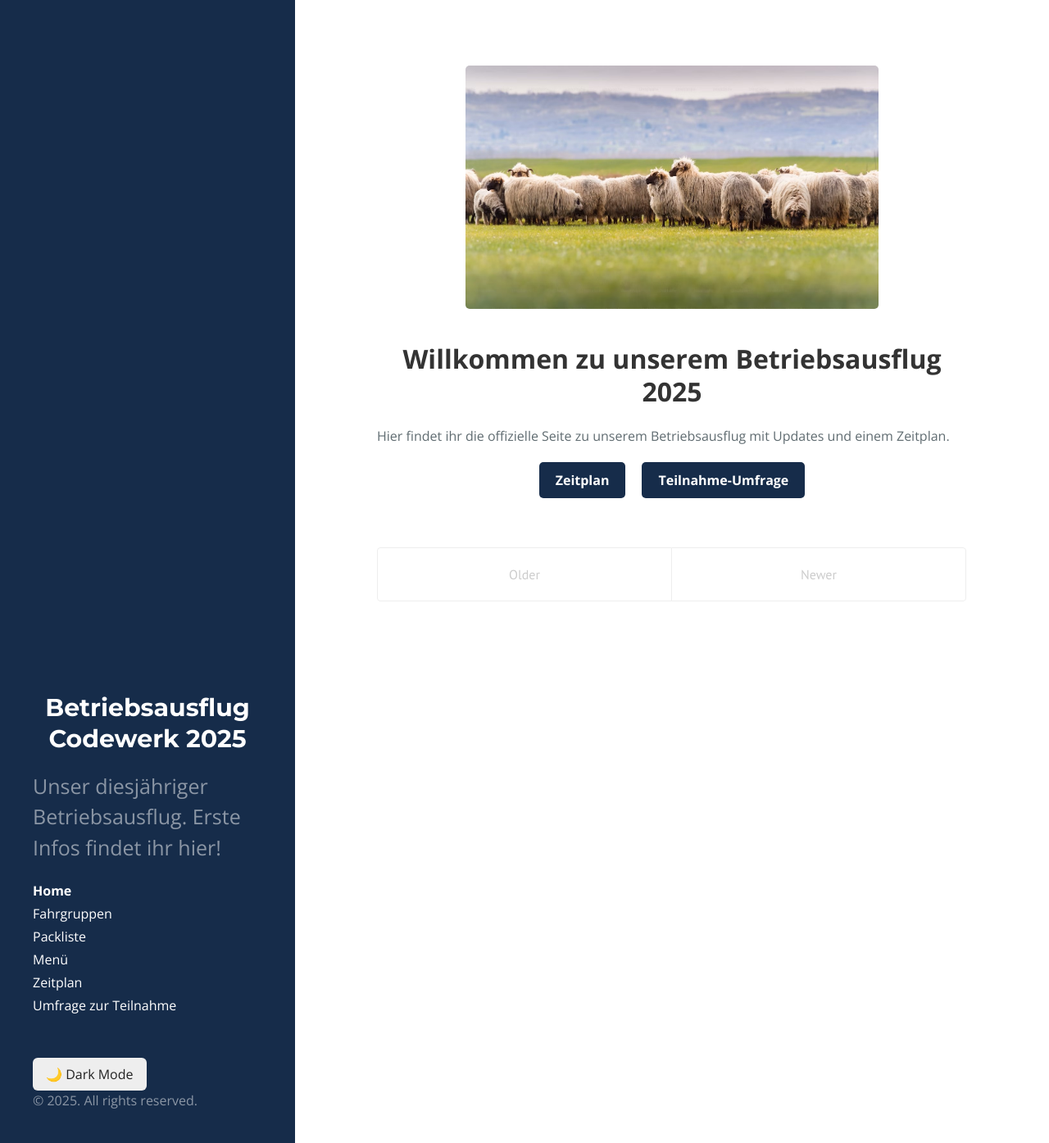
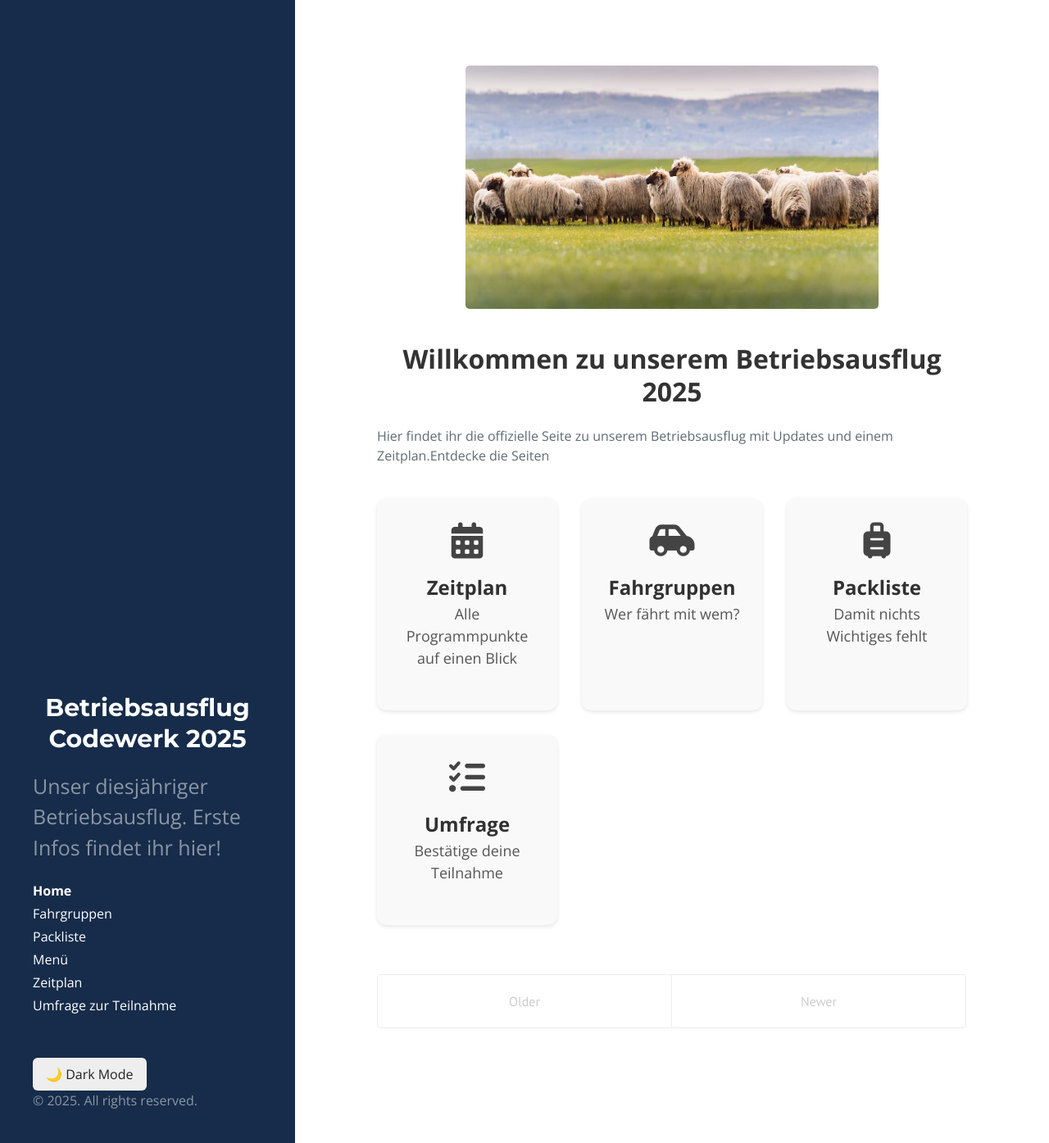
Before and after one commit to voggesbe/Betriebsausflug, a Jekyll site: the page built from index.html, in a window 1280 px wide and 1395 px high. Shown: the whole window at 82% size. Built offline with Jekyll 4.4.1, drawn with Linux system fonts in a browser that asks for light colours; the list of posts is cut into pages by our own code.

Commit message:
feat: update homepage

```diff
--- a/_includes/head.html
+++ b/_includes/head.html
@@ -20,6 +20,7 @@
   <link rel="stylesheet" href="{{ '/assets/css/hyde.css' | relative_url }}">
   <link rel="stylesheet" href="https://fonts.googleapis.com/css?family=PT+Sans:400,400italic,700|Abril+Fatface">
   <link href="https://fonts.googleapis.com/css2?family=Montserrat:wght@700&display=swap" rel="stylesheet">
+  <link rel="stylesheet" href="https://cdnjs.cloudflare.com/ajax/libs/font-awesome/6.5.2/css/all.min.css">
 
   <!-- Your custom styles -->
   <link rel="stylesheet" href="{{ '/assets/css/style.css' | relative_url }}">
--- /dev/null
+++ b/_sass/_link_grid.scss
@@ -0,0 +1,67 @@
+.link-grid {
+  display: grid;
+  grid-template-columns: repeat(auto-fit, minmax(180px, 1fr));
+  gap: 1.5rem;
+  margin: 2rem 0;
+}
+
+.link-card {
+  display: flex;
+  flex-direction: column;
+  align-items: center;
+  text-align: center;
+  background: #f9f9f9;
+  padding: 1.5rem 1rem;
+  border-radius: 12px;
+  text-decoration: none;
+  color: inherit;
+  box-shadow: 0 2px 5px rgba(0, 0, 0, 0.1);
+  transition:
+    transform 0.2s,
+    box-shadow 0.2s;
+}
+
+.link-card i {
+  font-size: 2.2rem;
+  margin-bottom: 0.8rem;
+  color: #444;
+  transition: color 0.3s;
+}
+
+.link-card h3 {
+  margin: 0.2rem 0;
+  font-size: 1.2rem;
+}
+
+.link-card p {
+  font-size: 0.9rem;
+  color: #555;
+}
+
+.link-card:hover {
+  transform: translateY(-5px);
+  box-shadow: 0 4px 10px rgba(0, 0, 0, 0.2);
+}
+
+.link-card:hover i {
+  color: #0077cc; /* highlight on hover */
+}
+
+/* Dark mode */
+body.dark-mode .link-card {
+  background: #1d1d1d;
+  color: #ddd;
+  box-shadow: 0 2px 5px rgba(0, 0, 0, 0.4);
+}
+
+body.dark-mode .link-card p {
+  color: #aaa;
+}
+
+body.dark-mode .link-card i {
+  color: #ccc;
+}
+
+body.dark-mode .link-card:hover i {
+  color: #4da3ff; /* brighter hover in dark mode */
+}
--- a/assets/css/style.scss
+++ b/assets/css/style.scss
@@ -8,6 +8,7 @@
 @import "questionnaire";
 @import "sheep_quiz";
 @import "fahrgruppen";
+@import "link_grid";
 
 #timeslot-list {
     list-style-type: none;
--- a/index.html
+++ b/index.html
@@ -9,11 +9,29 @@ title: Home
 
 
 <h1>Willkommen zu unserem Betriebsausflug 2025</h1>
-<p>Hier findet ihr die offizielle Seite zu unserem Betriebsausflug mit Updates und einem Zeitplan.</p>
-<nav class="home-links">
-  <a href="{{ 'pages/timeplan/' | relative_url }}" class="btn-link">Zeitplan</a>
-  <a href="{{ 'pages/umfrage/' | relative_url }}" class="btn-link">Teilnahme-Umfrage</a>
-</nav>
+<p>Hier findet ihr die offizielle Seite zu unserem Betriebsausflug mit Updates und einem Zeitplan.</<h2>Entdecke die Seiten</h2>
+<div class="link-grid">
+  <a href="{{ 'pages/timeplan/' | relative_url }}" class="link-card">
+    <i class="fa-solid fa-calendar-days"></i>
+    <h3>Zeitplan</h3>
+    <p>Alle Programmpunkte auf einen Blick</p>
+  </a>
+  <a href="{{ 'pages/fahrgruppen/' | relative_url }}" class="link-card">
+    <i class="fa-solid fa-car-side"></i>
+    <h3>Fahrgruppen</h3>
+    <p>Wer fährt mit wem?</p>
+  </a>
+  <a href="{{ 'pages/packliste/' | relative_url }}" class="link-card">
+    <i class="fa-solid fa-suitcase-rolling"></i>
+    <h3>Packliste</h3>
+    <p>Damit nichts Wichtiges fehlt</p>
+  </a>
+  <a href="{{ 'pages/umfrage/' | relative_url }}" class="link-card">
+    <i class="fa-solid fa-list-check"></i>
+    <h3>Umfrage</h3>
+    <p>Bestätige deine Teilnahme</p>
+  </a>
+</div>
 
 
 <div class="posts">
```
